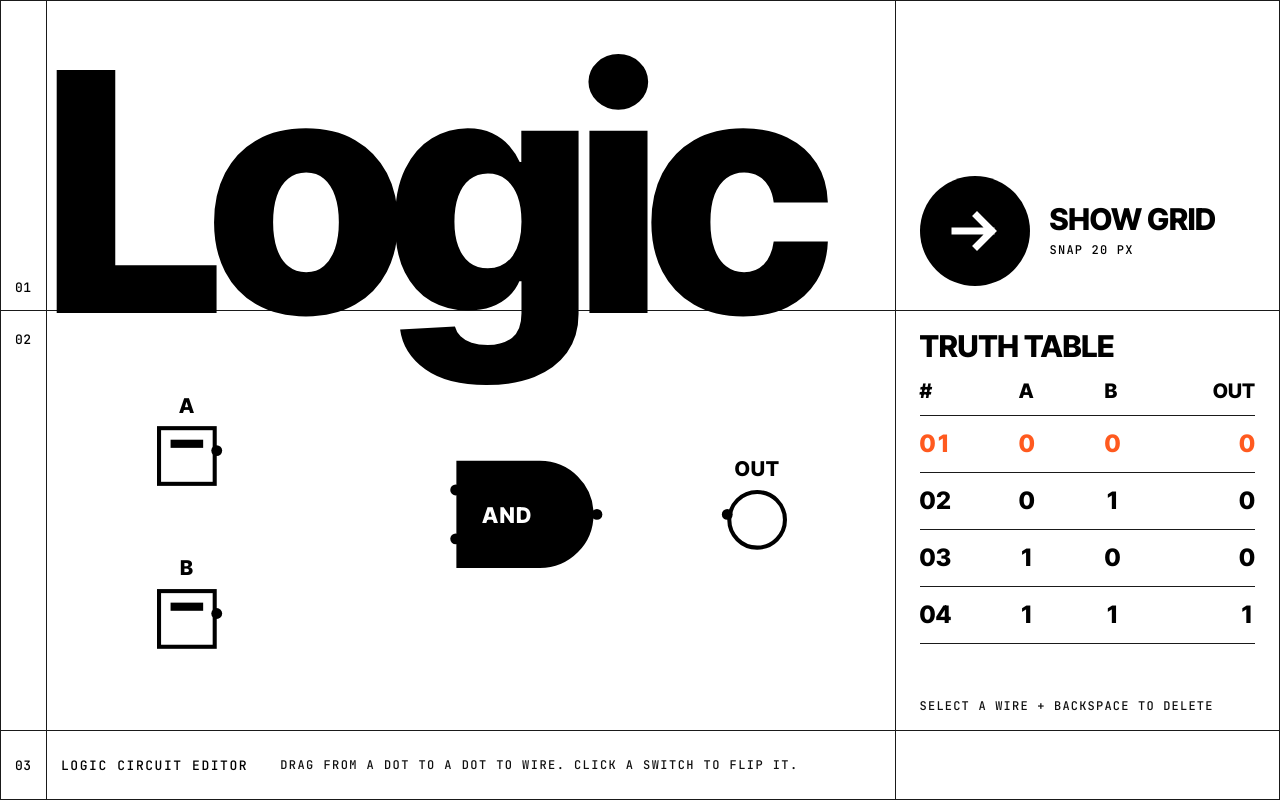
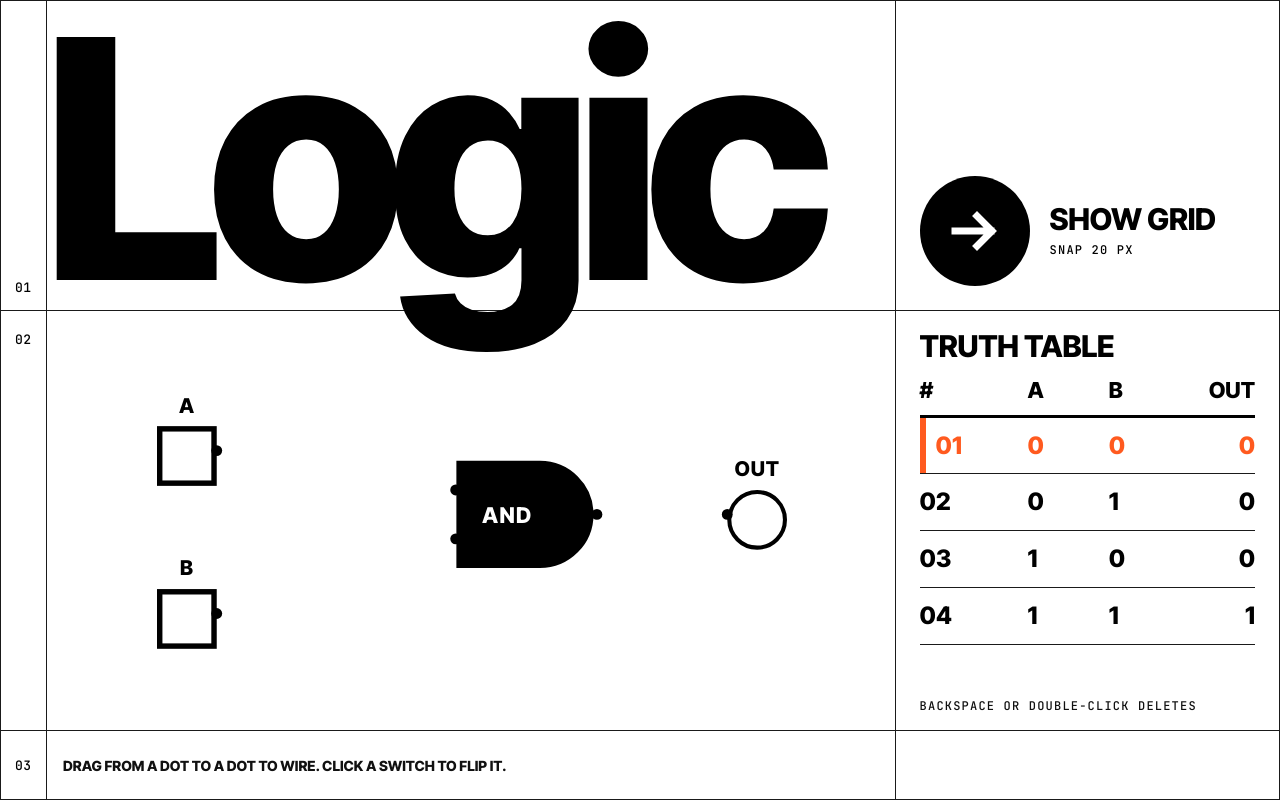
Before and after one commit to Forzalab/bruhbruh, a React (Vite) app: page / in a window 1280 px wide. Built offline with nearby package versions, Linux system fonts and the light colour scheme.

Commit message:
R4-H: g overlap 47px, keyboard focus order, ref2 table/switch, bold-caps rejection + invalid port, node delete
Co-Authored-By: Claude Opus 5.5 <noreply@anthropic.com>
Claude-Session: https://claude.ai/code/session_014WVuPz69Z8C1XPdzkMVaQj

```diff
--- a/src/App.jsx
+++ b/src/App.jsx
@@ -25,7 +25,7 @@ let nextWire = 1;
 
 export default function App() {
   const [circuit, setCircuit] = useState(START);
-  const [view, , onViewChange] = useNodesState(VIEW);
+  const [view, setView, onViewChange] = useNodesState(VIEW);
   const [showGrid, setShowGrid] = useState(false);
   const [reject, setReject] = useState(null); // inline error beside the failed port (GOV.UK error message)
   const [status, setStatus] = useState({ text: 'Drag from a dot to a dot to wire. Click a switch to flip it.', bad: false });
@@ -52,10 +52,29 @@ export default function App() {
     className: values[w.source] ? 'on' : '',
   }));
 
+  // Node delete (double-click, or select + Backspace/Delete): node and every attached wire leave the sim.
+  const removeNodes = (ids) => {
+    if (!ids.length) return;
+    setView((v) => v.filter((n) => !ids.includes(n.id)));
+    setCircuit((c) => ({
+      nodes: Object.fromEntries(Object.entries(c.nodes).filter(([id]) => !ids.includes(id))),
+      wires: Object.fromEntries(Object.entries(c.wires).filter(([, w]) => !ids.includes(w.source) && !ids.includes(w.target))),
+    }));
+    setReject(null);
+    setStatus({ text: `Deleted ${ids.map((i) => i.toUpperCase()).join(', ')} and its wires.`, bad: false });
+  };
+  const onNodesChange = (changes) => {
+    removeNodes(changes.filter((ch) => ch.type === 'remove').map((ch) => ch.id));
+    onViewChange(changes.filter((ch) => ch.type !== 'remove'));
+  };
+
   const onConnect = ({ source, target, targetHandle }) => {
     const pin = Number(targetHandle.slice(2));
     const check = canConnect(circuit, source, target, pin);
-    if (!check.ok) return setReject({ node: target, handle: targetHandle, text: `Can't connect: ${check.reason}` });
+    if (!check.ok) {
+      setReject({ node: target, handle: targetHandle, text: `Can't connect: ${check.reason}` });
+      return setStatus({ text: `Rejected: ${check.reason}`, bad: true });
+    }
     setReject(null);
     const id = `w${nextWire++}`;
     setCircuit((c) => ({ ...c, wires: { ...c.wires, [id]: { id, source, target, pin } } }));
@@ -92,7 +111,10 @@ export default function App() {
           nodes={nodes}
           edges={edges}
           nodeTypes={nodeTypes}
-          onNodesChange={onViewChange}
+          onNodesChange={onNodesChange}
+          onNodeDoubleClick={(_, n) => removeNodes([n.id])}
+          deleteKeyCode={['Backspace', 'Delete']}
+          zoomOnDoubleClick={false}
           onEdgesChange={onEdgesChange}
           onConnect={onConnect}
           snapToGrid
@@ -116,13 +138,12 @@ export default function App() {
             ))}
           </tbody>
         </table>
-        <p className="hint">Select a wire + Backspace to delete</p>
+        <p className="hint">Backspace or double-click deletes</p>
       </aside>
 
       <div className="cell c-margin r3"><span className="rownum">03</span></div>
       <footer className="cell c-main r3 status">
-        <span className="label">Logic circuit editor</span>
-        <span className="msg" role="status">{status.text}</span>
+        <span className={`msg ${status.bad ? 'bad' : ''}`} role="status">{status.text}</span>
       </footer>
       <div className="cell c-side r3" />
     </div>
--- a/src/nodes/index.jsx
+++ b/src/nodes/index.jsx
@@ -1,6 +1,13 @@
 import { Handle, Position } from '@xyflow/react';
 
 const NAMES = { s1: 'A', s2: 'B' };
+
+// Target port: the rejected port itself turns orange + aria-invalid (WCAG 3.3.1 / ARIA aria-invalid).
+function Port({ node, data, id, style }) {
+  const bad = data.reject && data.reject.handle === id;
+  return <Handle type="target" position={Position.Left} id={id} style={style} tabIndex={0}
+    className={bad ? 'invalid' : ''} aria-invalid={bad || undefined} aria-label={`${node} input ${id.slice(2)}`} />;
+}
 
 export function SwitchNode({ id, data }) {
   return (
@@ -10,7 +17,7 @@ export function SwitchNode({ id, data }) {
         aria-label={`switch ${NAMES[id] ?? id} ${data.on ? 'on' : 'off'}`}>
         <span className="switch-core" />
       </button>
-      <Handle type="source" position={Position.Right} id="out" />
+      <Handle type="source" position={Position.Right} id="out" tabIndex={0} aria-label={`switch ${NAMES[id] ?? id} output`} />
     </div>
   );
 }
@@ -18,14 +25,14 @@ export function SwitchNode({ id, data }) {
 // IEEE distinctive-shape AND: flat back, semicircular front. Label sits inside.
 export function GateNode({ data }) {
   return (
-    <div className={`gate ${data.on ? 'on' : ''}`}>
+    <div className={`gate ${data.on ? 'on' : ''}`} aria-label={`${data.type} gate`}>
       <svg width="104" height="80" viewBox="0 0 104 80" aria-hidden="true">
         <path d="M2 2 H62 A38 38 0 0 1 62 78 H2 Z" />
       </svg>
       <div className="gate-label">{data.type}</div>
-      <Handle type="target" position={Position.Left} id="in0" style={{ top: 22 }} />
-      <Handle type="target" position={Position.Left} id="in1" style={{ top: 58 }} />
-      <Handle type="source" position={Position.Right} id="out" style={{ top: 40 }} />
+      <Port node="gate" data={data} id="in0" style={{ top: 22 }} />
+      <Port node="gate" data={data} id="in1" style={{ top: 58 }} />
+      <Handle type="source" position={Position.Right} id="out" style={{ top: 40 }} tabIndex={0} aria-label="gate output" />
       {data.reject && (
         <p className="reject" role="alert" style={{ top: data.reject.handle === 'in0' ? 22 : 58 }}>{data.reject.text}</p>
       )}
@@ -37,7 +44,7 @@ export function LampNode({ data }) {
   return (
     <div className="lamp-wrap">
       <span className="node-tag">OUT</span>
-      <Handle type="target" position={Position.Left} id="in0" />
+      <Port node="lamp" data={data} id="in0" />
       {data.reject && <p className="reject" role="alert" style={{ top: 'auto', bottom: 18 }}>{data.reject.text}</p>}
       <div className={`lamp ${data.on ? 'on' : ''}`} role="img" aria-label={data.on ? 'lamp on' : 'lamp off'} />
     </div>
--- a/src/theme.css
+++ b/src/theme.css
@@ -149,3 +149,35 @@ body { background: var(--bg); color: var(--ink); font-family: var(--font); }
 .reject { position: absolute; right: calc(100% + 16px); transform: translateY(-50%); margin: 0; white-space: nowrap;
   padding: 4px 0 4px 10px; border-left: 4px solid var(--wire-1); background: var(--bg);
   font: 700 12px/1.3 var(--mono); letter-spacing: .08em; text-transform: uppercase; color: var(--ink); z-index: 10; }
+
+/* ===== R4-H (each rule cited in DESIGN-SPEC-H.md) ===== */
+/* Wordmark lifted 33px so the g crosses the y314 rule by ~48px (RUBRIC 2: 45–50px). */
+.wordmark { top: calc(var(--r1) - 0.97em + 5px); }
+
+/* Truth table in ref2 style (ref2 x1120-1436 y290-600; RUBRIC 3 + 8). */
+.truth th { font: 800 22px/1 var(--font); text-transform: uppercase; padding-bottom: 14px; border-bottom: 3px solid var(--ink); }
+.truth td { font: 800 24px/1 var(--font); }
+.truth tr.live td { color: var(--wire-1); }
+.truth tr.live td:first-child { box-shadow: inset 6px 0 0 var(--wire-1); padding-left: 16px; }
+
+/* Focus: 3px orange ring on every tabbable (WCAG 2.2 SC 2.4.7 / 2.4.11 / 2.4.13). */
+.react-flow__node:focus-visible { outline: 3px solid var(--wire-1); outline-offset: 6px; }
+.react-flow__node:focus { outline: none; }
+.react-flow__node:focus-visible { outline: 3px solid var(--wire-1); outline-offset: 6px; }
+.react-flow__handle:focus-visible { outline: 3px solid var(--wire-1); outline-offset: 3px; width: 14px; height: 14px; }
+.switch:focus-visible { outline: 3px solid var(--wire-1); outline-offset: 3px; }
+
+/* Switch = ref2 bold outlined square, solid inner square when ON (ref2 A x168-222 y330-384). */
+.switch { width: 44px; height: 44px; padding: 8px; border: 4px solid var(--ink); }
+.switch-core { border: 0; background: transparent; }
+.switch.on .switch-core { background: var(--wire-1); }
+.switch:hover .switch-core { background: transparent; }
+.switch.on:hover .switch-core { background: var(--wire-1); }
+
+/* Rejection: ref2 bold caps 14px; the rejected port is the orange signal. */
+.reject { font: 800 14px/1.2 var(--font); letter-spacing: 0; border-left: 0; padding: 0; color: var(--ink); }
+.react-flow__handle.invalid { background: var(--wire-1); width: 14px; height: 14px; box-shadow: 0 0 0 3px var(--wire-1); }
+.status { gap: 0; padding: 0 14px 0 16px; }
+.status .msg { font: 800 14px var(--font); letter-spacing: 0; }
+.status .msg.bad { color: var(--ink); }
+* { transition: none !important; animation: none !important; }
```
Also changed, not shown: 1 other file (tests, documents, lock files or other folders).
